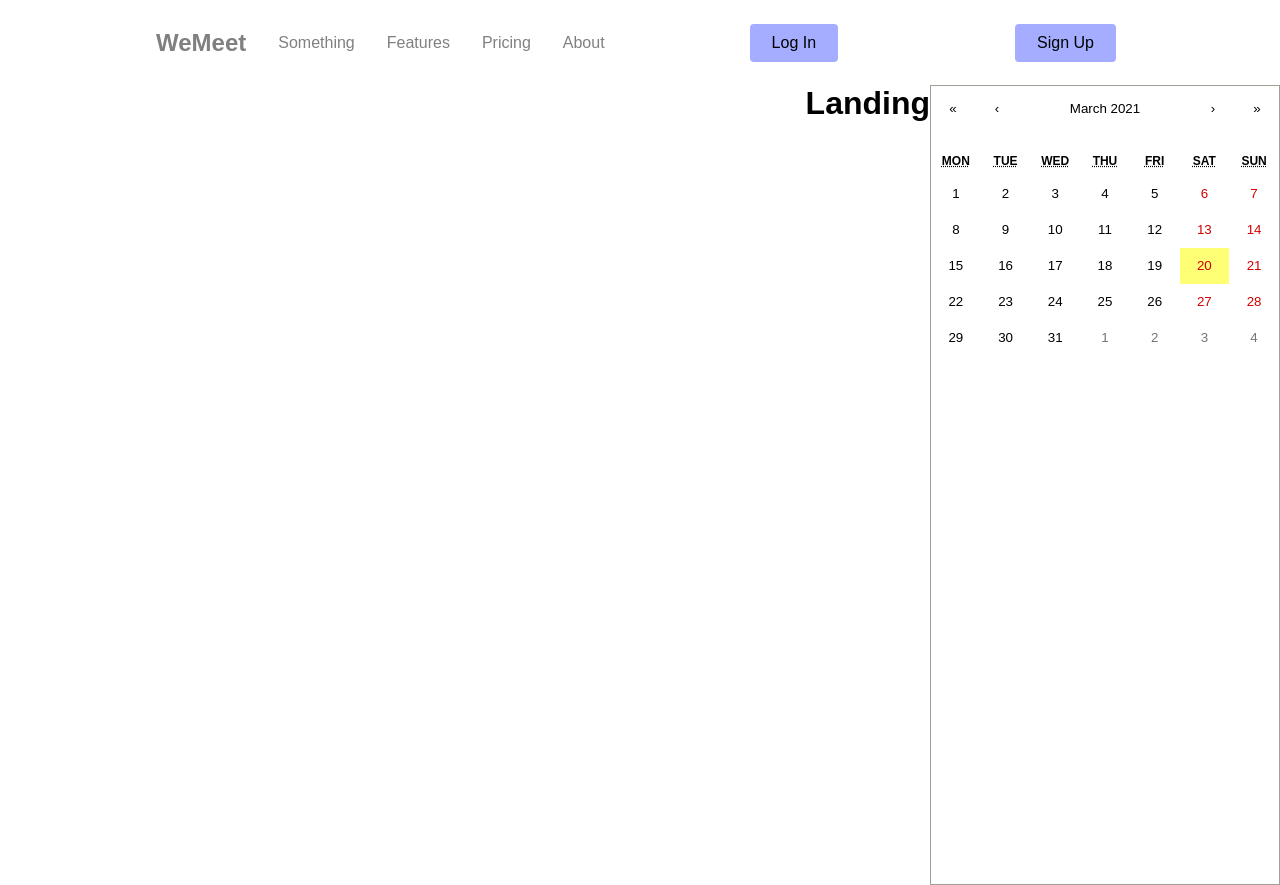
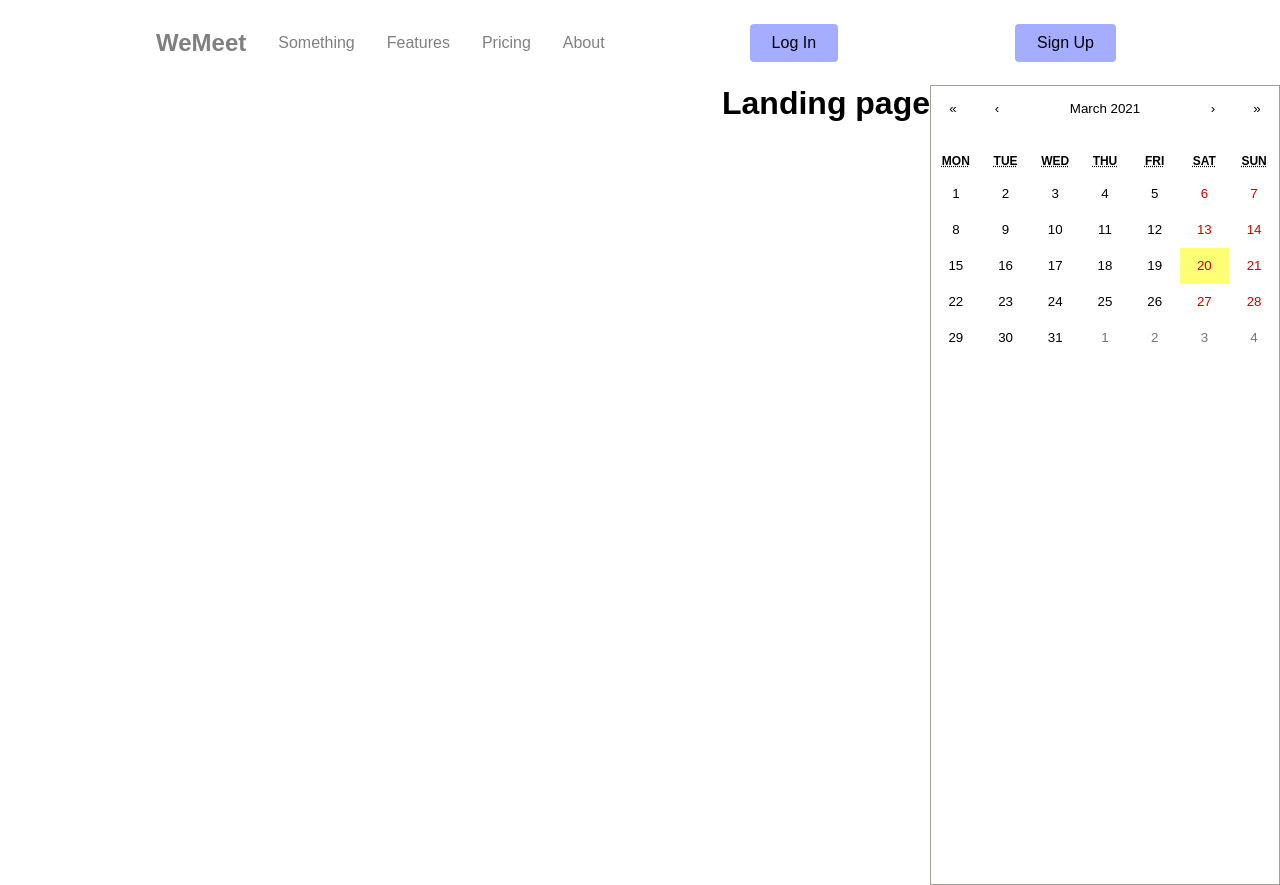
Before and after one commit to sameehsuhail/wemeet, a React (Create React App) app: page /landing in a window 1280 px wide. Built offline with nearby package versions, Linux system fonts and the light colour scheme; a small style sheet from the web is missing.

Commit message:
changed.

```diff
--- a/src/pages/landing.js
+++ b/src/pages/landing.js
@@ -12,7 +12,7 @@ return (
 		height: '100vh'
 	}}
 	>
-	<h1>Landing</h1>
+	<h1>Landing page</h1>
     <Calendar />
 	</div>
 );
```
